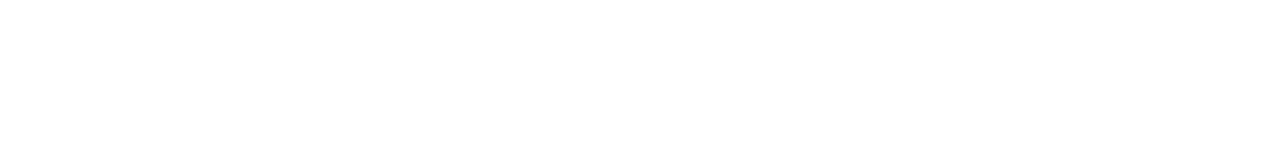
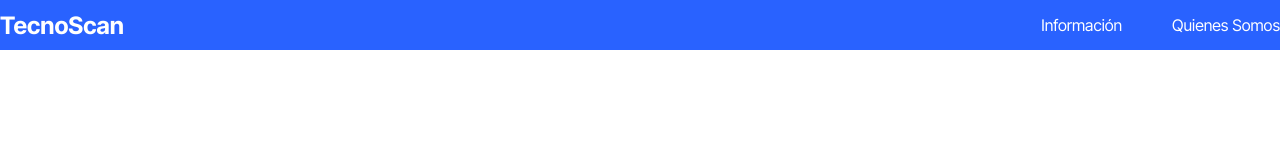
Before and after one commit to elizabethcornejo/TecnoScan_feriaTP-2025, a plain HTML site: page index.html in a window 1280 px wide. Drawn offline with Linux system fonts and the light colour scheme.

Commit message:
terminar tarea

```diff
--- a/index.html
+++ b/index.html
@@ -1,12 +1,29 @@
 <!DOCTYPE html>
 <html lang="es">
+
 <head>
     <meta charset="UTF-8">
     <meta name="viewport" content="width=device-width, initial-scale=1.0">
-    <meta name="">
-    <title>Document</title>
+    <meta name="author" content="elizabethcornejo@liceovvh.cl">
+    <link rel="preconnect" href="https://fonts.googleapis.com">
+    <link rel="preconnect" href="https://fonts.gstatic.com" crossorigin>
+    <link
+        href="https://fonts.googleapis.com/css2?family=Inter+Tight:ital,wght@0,100..900;1,100..900&family=Open+Sans:ital,wght@0,300..800;1,300..800&family=Roboto:ital,wght@0,100..900;1,100..900&display=swap"
+        rel="stylesheet">
+    <link rel="stylesheet" href="static/css/style.css">
+    <title>TecnoScan</title>
 </head>
+
 <body>
+    <nav>
+        <div class="nav-container">
+            <h1>TecnoScan</h1>
+            <div class="nav-links">
+                <a href="#">Información</a>
+                <a href="#">Quienes Somos</a>
+            </div>
+        </div>
+    </nav>
+</body>
 
-</body>
 </html>
--- a/static/css/style.css
+++ b/static/css/style.css
@@ -0,0 +1,30 @@
+* {
+    margin: 0;
+    padding: 0;
+    box-sizing: border-box;
+}
+
+body {
+    background-color: #fff;
+    font-family: "Inter Tight", sans-serif;
+}
+
+.nav-container {
+    background-color: #2962FF;
+    color: #fff;
+    display: flex;
+    justify-content: space-between;
+    align-items: center;
+    margin: 0 auto;
+    height: 50px;
+}
+
+.nav-links a {
+    text-decoration: none;
+    color: #fff;
+}
+
+.nav-links {
+    display: flex;
+    gap: 50px;
+}
```
Also changed, not shown: 1 other file.
